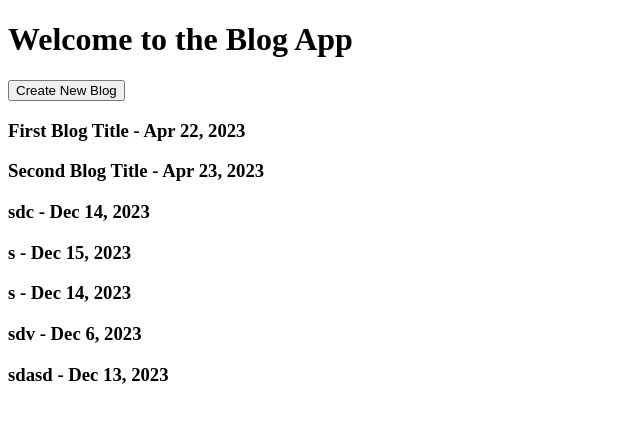
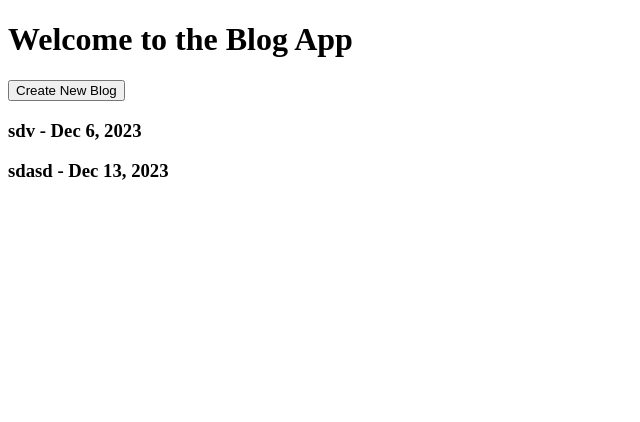
Before and after one commit to Andreaa-Dev/blog-angular, an Angular app: page / in a window 1280 px wide. Shown: the top 422 px of the page, without its empty margins (0-640 px from the left). Built offline with nearby package versions, Linux system fonts and the light colour scheme; data requests are answered from the project's data file.

Commit message:
delete blog done

```diff
--- a/blogs.json
+++ b/blogs.json
@@ -1,43 +1,5 @@
 {
   "blogs": [
-    {
-      "id": 1,
-      "title": "First Blog Title",
-      "date": "2023-04-22",
-      "author": "John Doe",
-      "content": "This is the content of the first blog."
-    },
-    {
-      "id": 2,
-      "title": "Second Blog Title",
-      "date": "2023-04-23",
-      "author": "Jane Smith",
-      "content": "This is the content of the second blog."
-    },
-    {
-      "showDetail": true,
-      "title": "sdc",
-      "author": "csd",
-      "content": "c sd",
-      "date": "2023-12-14",
-      "id": 3
-    },
-    {
-      "showDetail": true,
-      "title": "s",
-      "author": "s",
-      "content": "s",
-      "date": "2023-12-15",
-      "id": 4
-    },
-    {
-      "showDetail": true,
-      "title": "s",
-      "author": "s",
-      "content": "s",
-      "date": "2023-12-14",
-      "id": 5
-    },
     {
       "showDetail": true,
       "title": "sdv",
--- a/src/app/app.component.html
+++ b/src/app/app.component.html
@@ -26,8 +26,7 @@
         (blogUpdated)="handleBlogUpdated($event)" -->
       <app-blog-edit
         *ngIf="showEdit"
-        [blog]="blog"
-        (blogUpdated)="handleBlogUpdated($event)"
+        (blogUpdated)="handleBlogUpdated(blog)"
       ></app-blog-edit>
     </div>
   </div>
--- a/src/app/app.component.ts
+++ b/src/app/app.component.ts
@@ -86,7 +86,16 @@ export class AppComponent implements OnInit {
 
   // delete blog
   deleteBlog(blogId: number) {
-    this.blogService.deleteBlog(blogId);
+    this.blogService.deleteBlog(blogId).subscribe({
+      next: () => {
+        this.showCreate = false;
+        this.fetchBlogs();
+      },
+      error: (error) => {
+        console.error('Error creating blog:', error);
+      },
+    });
+    this.fetchBlogs();
   }
 
   // edit
--- a/src/app/blog-create/blog-create.component.ts
+++ b/src/app/blog-create/blog-create.component.ts
@@ -1,7 +1,7 @@
-import { Component, EventEmitter, OnInit, Output } from '@angular/core';
+import { Component, EventEmitter, Output } from '@angular/core';
 import { FormBuilder, FormGroup, Validators } from '@angular/forms';
+
 import { BlogRaw } from '../model/blog.model';
-import { Observable } from 'rxjs';
 import { BlogService } from '../blog.service';
 
 @Component({
--- a/src/app/blog-edit/blog-edit.component.ts
+++ b/src/app/blog-edit/blog-edit.component.ts
@@ -1,6 +1,7 @@
 import { Component, EventEmitter, Input, Output } from '@angular/core';
+import { FormBuilder, FormGroup, Validators } from '@angular/forms';
+
 import { BlogRaw } from '../model/blog.model';
-import { FormBuilder, FormGroup, Validators } from '@angular/forms';
 import { BlogService } from '../blog.service';
 
 @Component({
@@ -9,7 +10,6 @@ import { BlogService } from '../blog.service';
   styleUrls: ['./blog-edit.component.css'],
 })
 export class BlogEditComponent {
-  @Input() blog!: BlogRaw;
   @Output() blogEdited = new EventEmitter<BlogRaw>();
   editBlog: FormGroup;
 
```
Also changed, not shown: 1 other file (tests, documents, lock files or other folders).
